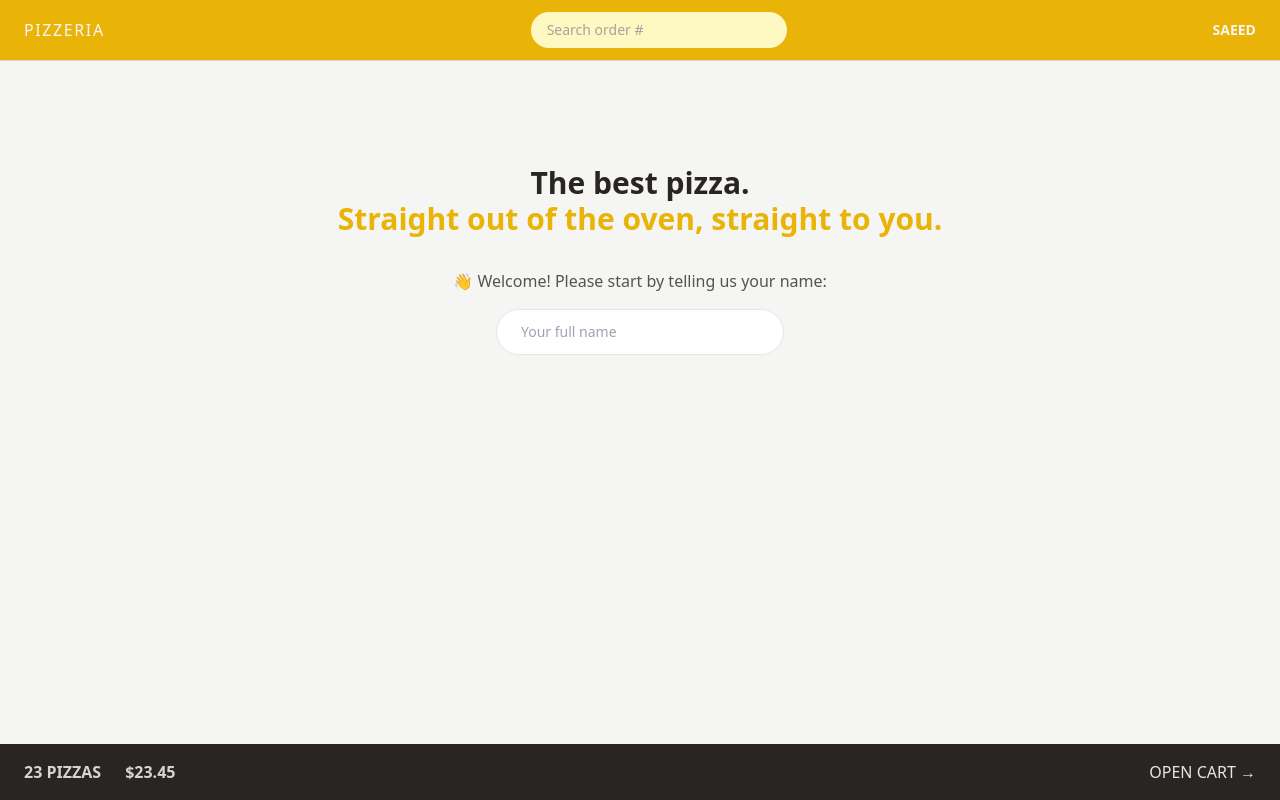
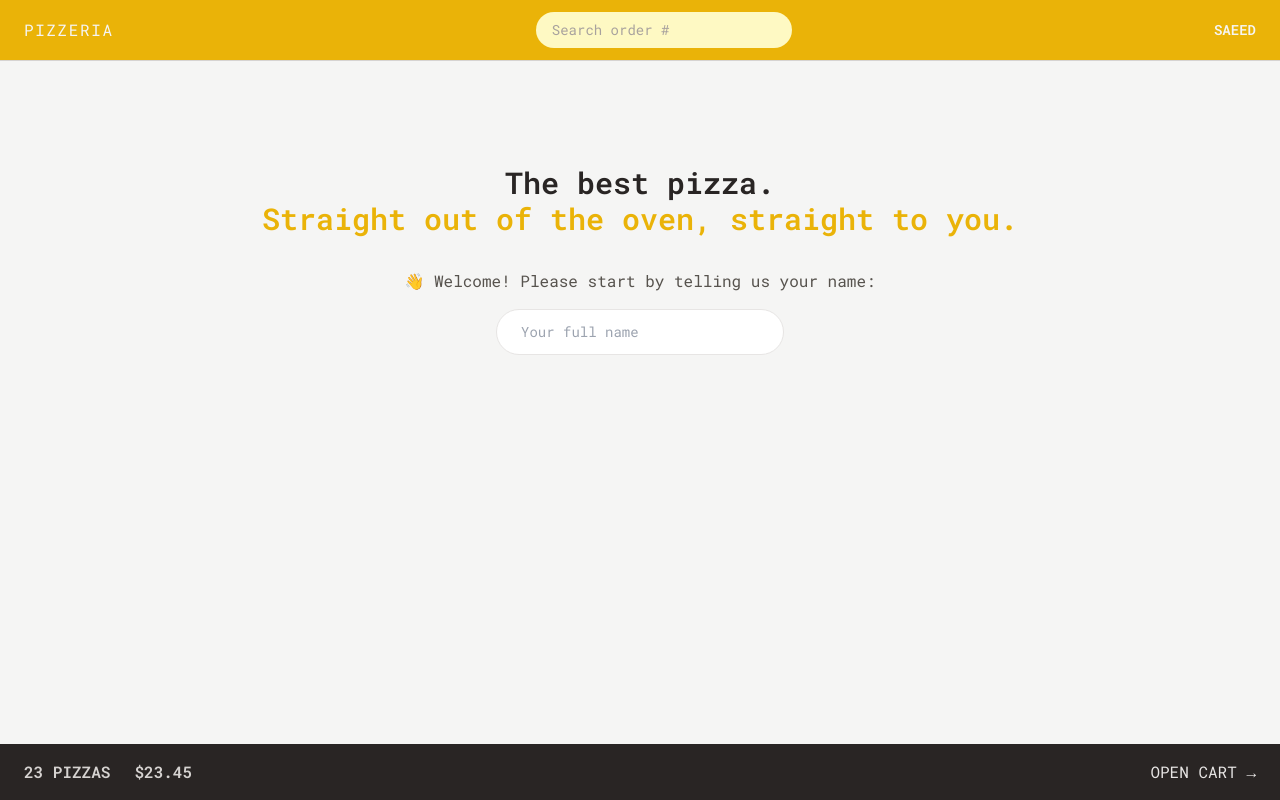
Before and after one commit to coolisuz/pizza-app, a React (Vite) app: page / in a window 1280 px wide. Built offline with nearby package versions, Linux system fonts and the light colour scheme.

Commit message:
global font setup using tailwindcss

```diff
--- a/index.html
+++ b/index.html
@@ -4,6 +4,11 @@
     <meta charset="UTF-8" />
     <link rel="icon" type="image/svg+xml" href="/vite.svg" />
     <meta name="viewport" content="width=device-width, initial-scale=1.0" />
+
+    <link rel="preconnect" href="https://fonts.googleapis.com">
+    <link rel="preconnect" href="https://fonts.gstatic.com" crossorigin>
+    <link href="https://fonts.googleapis.com/css2?family=Roboto+Mono:ital,wght@0,100..700;1,100..700&display=swap" rel="stylesheet">
+
     <title>Vite + React</title>
   </head>
   <body class="bg-stone-100 text-stone-100">
--- a/src/features/menu/MenuItem.jsx
+++ b/src/features/menu/MenuItem.jsx
@@ -4,7 +4,7 @@
   const { id, name, unitPrice, ingredients, soldOut, imageUrl } = pizza;
 
   return (
-    <li>
+    <li className="text-stone-800">
       <img src={imageUrl} alt={name} />
       <div>
         <p>{name}</p>
--- a/tailwind.config.js
+++ b/tailwind.config.js
@@ -1,7 +1,12 @@
 /** @type {import('tailwindcss').Config} */
+
+//eslint-disable-next-line
 export default {
   content: ["./index.html", "./src/**/*.{js,ts,jsx,tsx}"],
   theme: {
+    fontFamily: {
+      sans: 'Roboto Mono, monospace'
+    },
     extend: {},
   },
   plugins: [],
```
